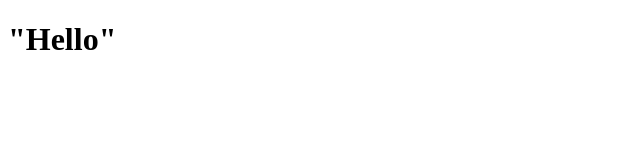
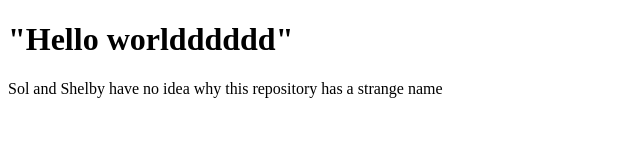
Before and after one commit to wallytreats/captainplanet, a website: page public/index.html in a window 1280 px wide. Shown: the whole page, without its empty margins (0-640 px from the left). Drawn offline with Linux system fonts and the light colour scheme.

Commit message:
change header and add paragraph"

```diff
--- a/public/index.html
+++ b/public/index.html
@@ -5,6 +5,7 @@
     <title>captain planet</title>
   </head>
   <body>
-    <h1>"Hello"</h1>
+    <h1>"Hello worldddddd"</h1>
+    <p>Sol and Shelby have no idea why this repository has a strange name</p>
   </body>
 </html>
```
